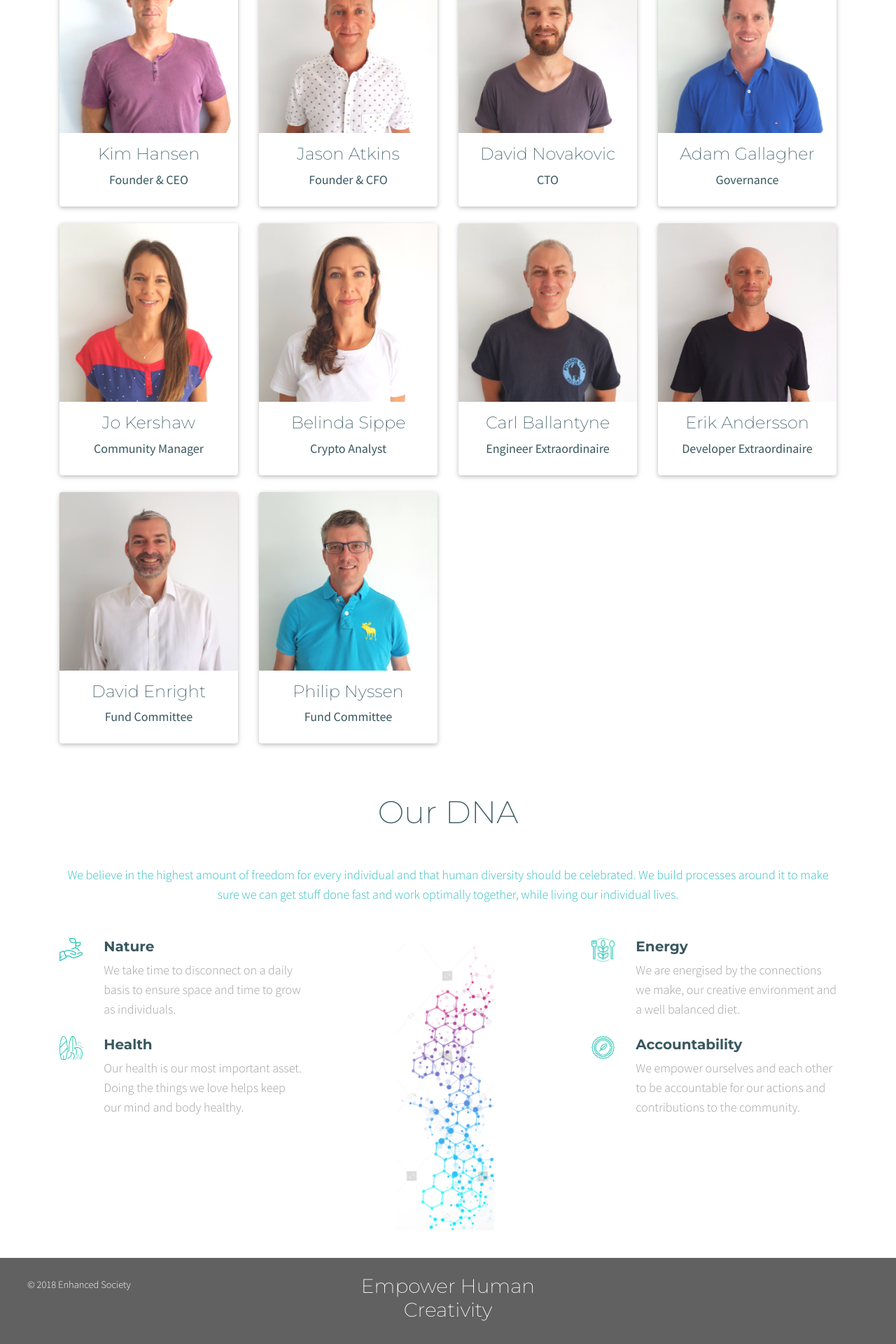
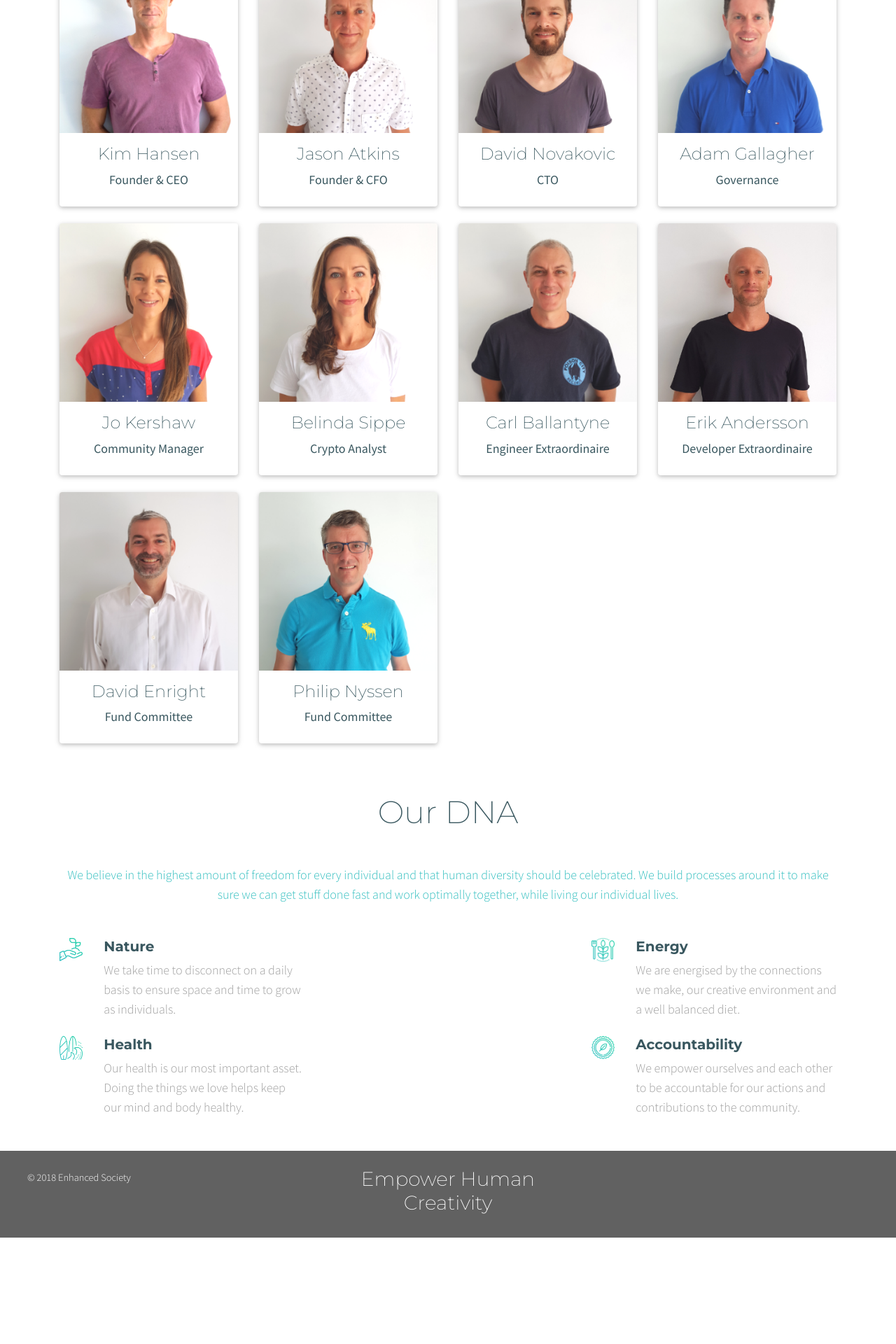
Before and after one commit to enhancedsociety/old-website, a Jekyll site: the page built from index.html, in a window 1280 px wide. Shown: the part 2579-4499 px from the top of the page at 70% size. Built offline with Jekyll 4.4.1, drawn with Linux system fonts in a browser that asks for light colours; a script that is not in the unit is left out; after the commit the page ends 4347 px from its top, so only the background shows below that.

Commit message:
Removed DNA image

```diff
--- a/index.html
+++ b/index.html
@@ -255,7 +255,7 @@ title: Enhanced Society
 			</div>
 		</div>
 		<div class="col-md-4 mb-2 center-on-small-only flex-center">
-			<img src="/assets/img/dna.png" alt="" class="z-depth-0">
+
 		</div>
 		<div class="col-md-4">
 			<div class="row mb-2">
```
